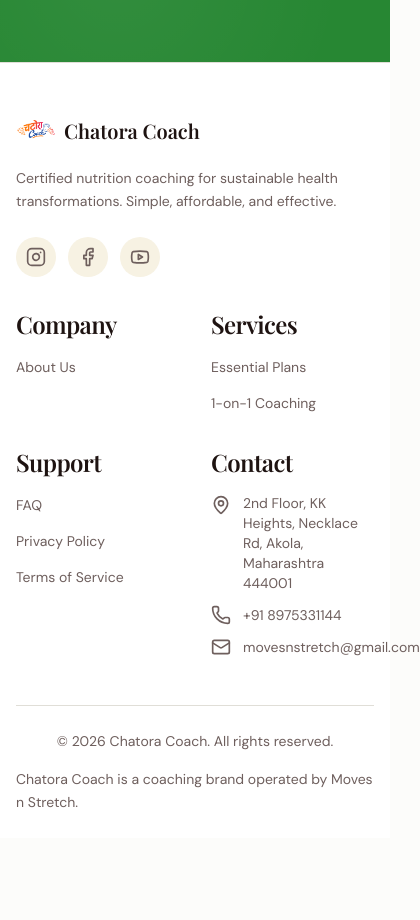
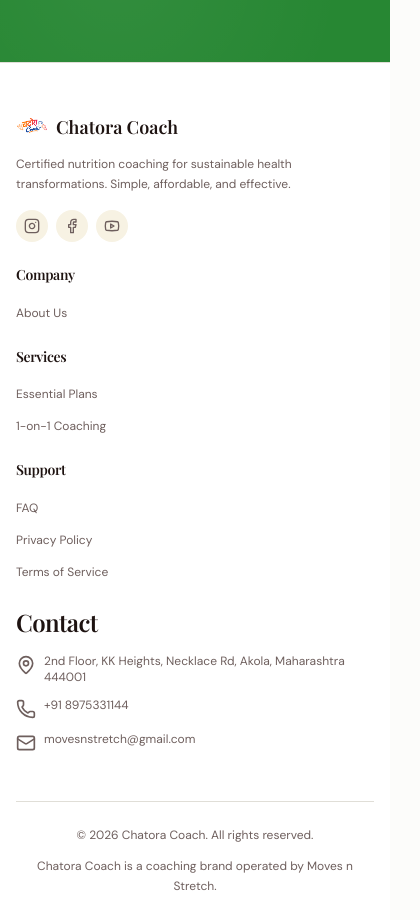
Before and after one commit to aniket9833/chatora-coach, a Next.js app: page / in a window 390 px wide. Shown: the part 10915-11835 px from the top of the page, 420 px wide, since content can reach past the window. Before the commit the page ends 11753 px from the top, so only its background shows below. Built offline with nearby package versions, Linux system fonts and the light colour scheme; a web font is replaced by a local one.

Commit message:
Fixed layout for mobile

```diff
--- a/app/layout.tsx
+++ b/app/layout.tsx
@@ -1,43 +1,43 @@
-import React from "react";
-import type { Metadata, Viewport } from "next";
-import { DM_Sans, Playfair_Display } from "next/font/google";
-import "./globals.css";
+import React from 'react';
+import type { Metadata, Viewport } from 'next';
+import { DM_Sans, Playfair_Display } from 'next/font/google';
+import './globals.css';
 
 const dmSans = DM_Sans({
-  subsets: ["latin"],
-  variable: "--font-dm-sans",
+  subsets: ['latin'],
+  variable: '--font-dm-sans',
 });
 
 const playfair = Playfair_Display({
-  subsets: ["latin"],
-  variable: "--font-playfair",
+  subsets: ['latin'],
+  variable: '--font-playfair',
 });
 
 export const metadata: Metadata = {
-  title: "Chatora Coach | Fat Loss Coaching - Portion Sahi System",
+  title: 'Chatora Coach | Fat Loss Coaching - Portion Sahi System',
   description:
-    "Fat loss with your favourite foods. Diet nahi, Portion sahi. Keep your foods, fix portions, lock routine. 1000+ clients helped | 3000+ diets delivered.",
+    'Fat loss with your favourite foods. Diet nahi, Portion sahi. Keep your foods, fix portions, lock routine. 1000+ clients helped | 3000+ diets delivered.',
   keywords: [
-    "fat loss coaching",
-    "nutrition coach",
-    "portion control",
-    "diet plan India",
-    "weight loss without restriction",
-    "postpartum nutrition",
+    'fat loss coaching',
+    'nutrition coach',
+    'portion control',
+    'diet plan India',
+    'weight loss without restriction',
+    'postpartum nutrition',
   ],
-  authors: [{ name: "Chatora Coach" }],
+  authors: [{ name: 'Chatora Coach' }],
   openGraph: {
-    title: "Chatora Coach | Fat Loss Coaching - Portion Sahi",
+    title: 'Chatora Coach | Fat Loss Coaching - Portion Sahi',
     description:
-      "Fat loss with your favourite foods. Portion Sahi System: Keep your foods -> Fix portions -> Lock routine.",
-    type: "website",
-    locale: "en_US",
+      'Fat loss with your favourite foods. Portion Sahi System: Keep your foods -> Fix portions -> Lock routine.',
+    type: 'website',
+    locale: 'en_US',
   },
   twitter: {
-    card: "summary_large_image",
-    title: "Chatora Coach | Fat Loss Coaching - Portion Sahi",
+    card: 'summary_large_image',
+    title: 'Chatora Coach | Fat Loss Coaching - Portion Sahi',
     description:
-      "Fat loss with your favourite foods. No food bans. Real-life execution.",
+      'Fat loss with your favourite foods. No food bans. Real-life execution.',
   },
   robots: {
     index: true,
@@ -47,10 +47,10 @@
 
 export const viewport: Viewport = {
   themeColor: [
-    { media: "(prefers-color-scheme: light)", color: "#f9faf8" },
-    { media: "(prefers-color-scheme: dark)", color: "#1a1a1a" },
+    { media: '(prefers-color-scheme: light)', color: '#f9faf8' },
+    { media: '(prefers-color-scheme: dark)', color: '#1a1a1a' },
   ],
-  width: "device-width",
+  width: 'device-width',
   initialScale: 1,
 };
 
@@ -60,8 +60,13 @@
   children: React.ReactNode;
 }>) {
   return (
-    <html lang="en" className={`${dmSans.variable} ${playfair.variable}`}>
-      <body className="font-sans antialiased">{children}</body>
+    <html
+      lang="en"
+      className={`${dmSans.variable} ${playfair.variable} overflow-x-hidden`}
+    >
+      <body className="font-sans antialiased overflow-x-hidden">
+        {children}
+      </body>
     </html>
   );
 }
--- a/components/landing/footer.tsx
+++ b/components/landing/footer.tsx
@@ -55,51 +55,53 @@
 export function Footer() {
   return (
     <footer className="bg-card border-t border-border">
-      <div className="container mx-auto px-4 lg:px-8">
+      <div className="container mx-auto px-4 sm:px-6 lg:px-8">
         {/* Main Footer */}
-        <div className="py-12 lg:py-16 grid grid-cols-2 md:grid-cols-4 lg:grid-cols-5 gap-8 lg:gap-12">
+        <div className="py-12 lg:py-16 grid grid-cols-1 sm:grid-cols-2 md:grid-cols-4 lg:grid-cols-5 gap-6 sm:gap-8 lg:gap-12">
           {/* Brand Column */}
-          <div className="col-span-2 md:col-span-4 lg:col-span-1">
-            <Link href="/" className="flex items-center gap-2 mb-4">
+          <div className="col-span-1 sm:col-span-2 md:col-span-4 lg:col-span-1">
+            <Link href="/" className="flex items-center gap-2 mb-3 sm:mb-4">
               <Image
                 src="/logo.png"
-                alt="NutriLife Logo"
+                alt="Chatora Coach Logo"
                 width={60}
                 height={60}
-                className="w-10 h-10 object-contain"
+                className="w-8 h-8 sm:w-10 sm:h-10 object-contain"
               />
-              <span className="font-serif text-xl font-semibold text-foreground">
+              <span className="font-serif text-lg sm:text-xl font-semibold text-foreground">
                 Chatora Coach
               </span>
             </Link>
-            <p className="text-sm text-muted-foreground mb-6 leading-relaxed">
+            <p className="text-xs sm:text-sm text-muted-foreground mb-4 sm:mb-6 leading-relaxed">
               Certified nutrition coaching for sustainable health
               transformations. Simple, affordable, and effective.
             </p>
             {/* Social Links */}
-            <div className="flex gap-3">
+            <div className="flex gap-2 sm:gap-3">
               {socialLinks.map((social) => (
                 <a
                   key={social.label}
                   href={social.href}
                   aria-label={social.label}
-                  className="w-10 h-10 rounded-full bg-secondary flex items-center justify-center text-muted-foreground hover:bg-primary hover:text-primary-foreground transition-colors"
+                  className="w-8 h-8 sm:w-10 sm:h-10 rounded-full bg-secondary flex items-center justify-center text-muted-foreground hover:bg-primary hover:text-primary-foreground transition-colors"
                 >
-                  <social.icon className="w-5 h-5" />
+                  <social.icon className="w-4 h-4 sm:w-5 sm:h-5" />
                 </a>
               ))}
             </div>
           </div>
 
           {/* Company Links */}
-          <div>
-            <h3 className="font-semibold text-foreground mb-4">Company</h3>
-            <ul className="space-y-3">
+          <div className="col-span-1 sm:col-span-1">
+            <h3 className="font-semibold text-foreground mb-4 text-sm">
+              Company
+            </h3>
+            <ul className="space-y-2">
               {footerLinks.company.map((link) => (
                 <li key={link.label}>
                   <Link
                     href={link.href}
-                    className="text-sm text-muted-foreground hover:text-primary transition-colors"
+                    className="text-xs sm:text-sm text-muted-foreground hover:text-primary transition-colors"
                   >
                     {link.label}
                   </Link>
@@ -109,14 +111,16 @@
           </div>
 
           {/* Services Links */}
-          <div>
-            <h3 className="font-semibold text-foreground mb-4">Services</h3>
-            <ul className="space-y-3">
+          <div className="col-span-1 sm:col-span-1">
+            <h3 className="font-semibold text-foreground mb-4 text-sm">
+              Services
+            </h3>
+            <ul className="space-y-2">
               {footerLinks.services.map((link) => (
                 <li key={link.label}>
                   <Link
                     href={link.href}
-                    className="text-sm text-muted-foreground hover:text-primary transition-colors"
+                    className="text-xs sm:text-sm text-muted-foreground hover:text-primary transition-colors"
                   >
                     {link.label}
                   </Link>
@@ -126,14 +130,16 @@
           </div>
 
           {/* Support Links */}
-          <div>
-            <h3 className="font-semibold text-foreground mb-4">Support</h3>
-            <ul className="space-y-3">
+          <div className="col-span-1 sm:col-span-1">
+            <h3 className="font-semibold text-foreground mb-4 text-sm">
+              Support
+            </h3>
+            <ul className="space-y-2">
               {footerLinks.support.map((link) => (
                 <li key={link.label}>
                   <Link
                     href={link.href}
-                    className="text-sm text-muted-foreground hover:text-primary transition-colors"
+                    className="text-xs sm:text-sm text-muted-foreground hover:text-primary transition-colors"
                   >
                     {link.label}
                   </Link>
@@ -143,31 +149,33 @@
           </div>
 
           {/* Contact Info */}
-          <div>
+          <div className="col-span-1 sm:col-span-1">
             <h3 className="font-semibold text-foreground mb-4">Contact</h3>
-            <ul className="space-y-3">
-              <li className="flex items-start gap-3 text-sm text-muted-foreground">
+            <ul className="space-y-3 text-sm">
+              <li className="flex gap-2 text-muted-foreground">
                 <MapPin className="w-5 h-5 flex-shrink-0 mt-0.5" />
-                <span>
+                <span className="text-xs sm:text-sm">
                   2nd Floor, KK Heights, Necklace Rd, Akola, Maharashtra 444001
                 </span>
               </li>
               <li>
                 <a
                   href="tel:+918975331144"
-                  className="flex items-center gap-3 text-sm text-muted-foreground hover:text-primary transition-colors"
+                  className="flex gap-2 text-muted-foreground hover:text-primary transition-colors items-start"
                 >
-                  <Phone className="w-5 h-5 flex-shrink-0" />
-                  <span>+91 8975331144</span>
+                  <Phone className="w-5 h-5 flex-shrink-0 mt-0.5" />
+                  <span className="text-xs sm:text-sm">+91 8975331144</span>
                 </a>
               </li>
               <li>
                 <a
                   href="mailto:movesnstretch@gmail.com"
-                  className="flex items-center gap-3 text-sm text-muted-foreground hover:text-primary transition-colors"
+                  className="flex gap-2 text-muted-foreground hover:text-primary transition-colors items-start"
                 >
-                  <Mail className="w-5 h-5 flex-shrink-0" />
-                  <span>movesnstretch@gmail.com</span>
+                  <Mail className="w-5 h-5 flex-shrink-0 mt-0.5" />
+                  <span className="text-xs sm:text-sm break-all">
+                    movesnstretch@gmail.com
+                  </span>
                 </a>
               </li>
             </ul>
@@ -175,11 +183,11 @@
         </div>
 
         {/* Bottom Bar */}
-        <div className="py-6 border-t border-border flex flex-col sm:flex-row justify-between items-center gap-4">
-          <p className="text-sm text-muted-foreground">
+        <div className="py-6 border-t border-border flex flex-col sm:flex-row justify-between items-center gap-3 sm:gap-4">
+          <p className="text-xs sm:text-sm text-muted-foreground text-center sm:text-left">
             {`© 2026 Chatora Coach. All rights reserved.`}
           </p>
-          <p className="text-sm text-muted-foreground">
+          <p className="text-xs sm:text-sm text-muted-foreground text-center sm:text-right">
             Chatora Coach is a coaching brand operated by Moves n Stretch.
           </p>
         </div>
```
